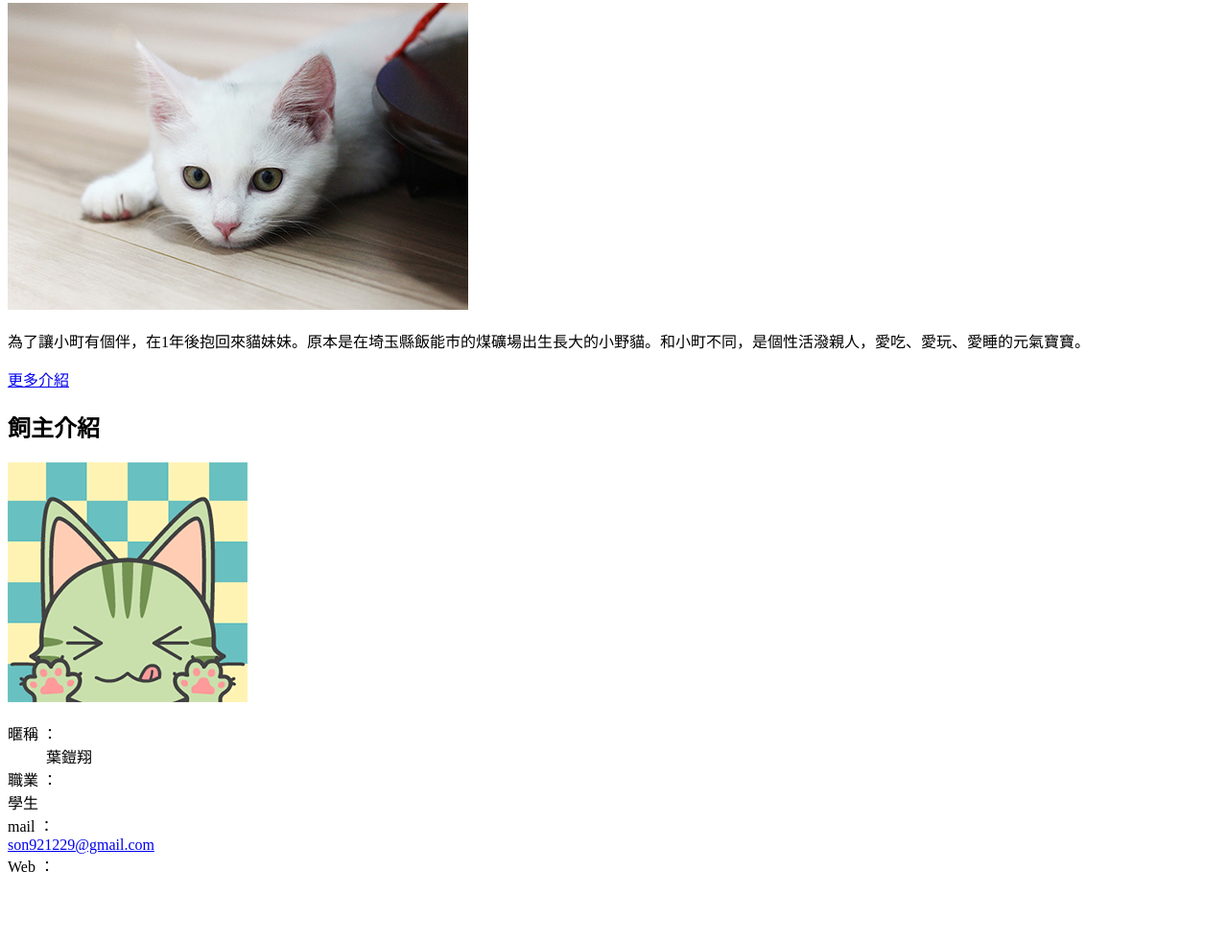
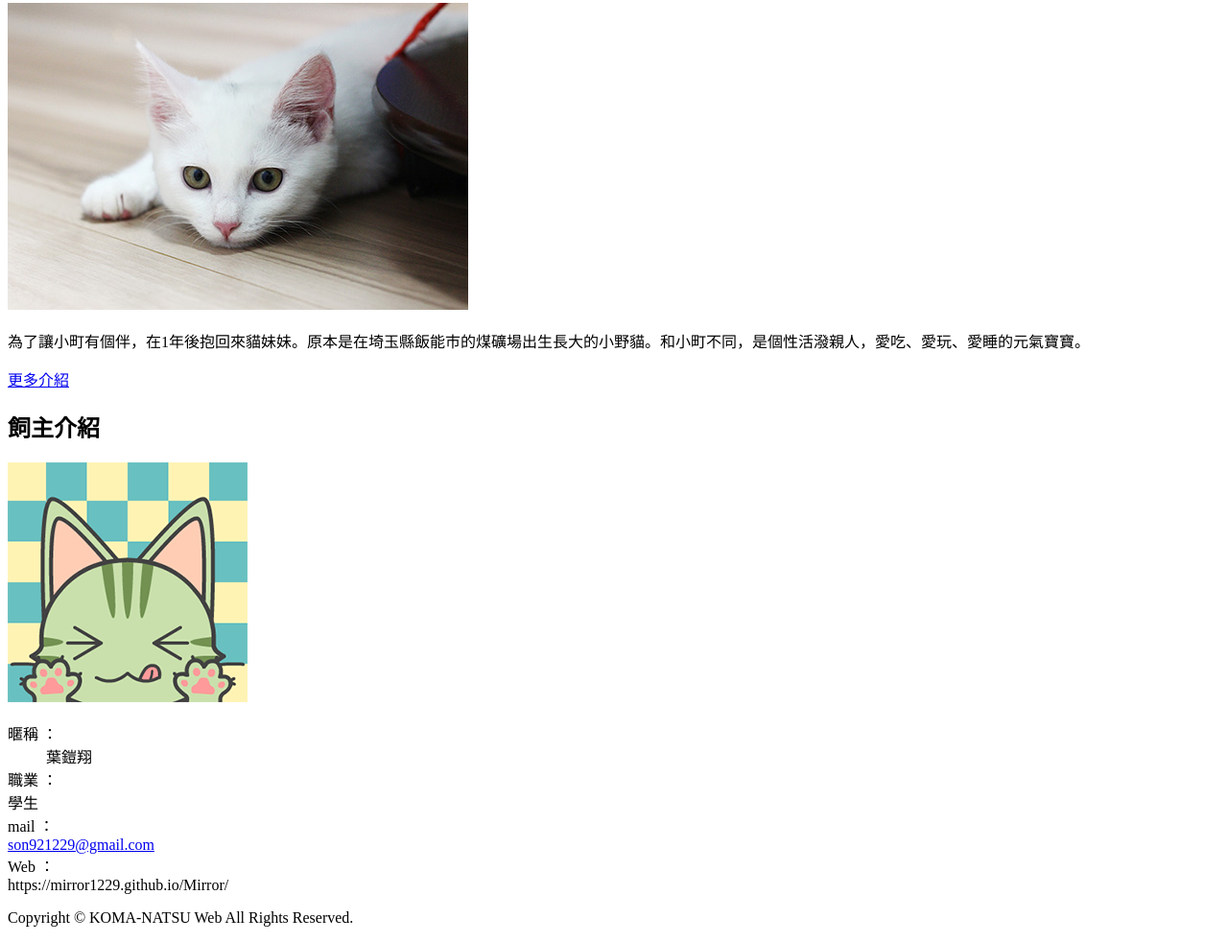
Before and after one commit to Mirror1229/Mirror, a plain HTML site: page index.html in a window 1280 px wide. Shown: the part 887-1869 px from the top of the page at 96% size. Before the commit the page ends 1817 px from the top, so only its background shows below. Drawn offline with Linux system fonts and the light colour scheme.

Commit message:
20230413

```diff
--- a/index.html
+++ b/index.html
@@ -52,11 +52,14 @@
     <dt>暱稱 ：</dt><dd>葉鎧翔</dd>
     <dt>職業 ：</dt></dd>學生</dd>
     <dt>mail ：</dt><a href="mailto:son921229@gmail.com"></dd>son921229@gmail.com</dd></a>
-    <dt>Web ：</dt></dd></dd>
+    <dt>Web ：</dt></dd>https://mirror1229.github.io/Mirror/</dd>
 </dl>
 </section>
 
 </main>
 
+<footer>
+    <p>Copyright © KOMA-NATSU Web All Rights Reserved.</p>
+</footer>
 </body>
 </html>
```
